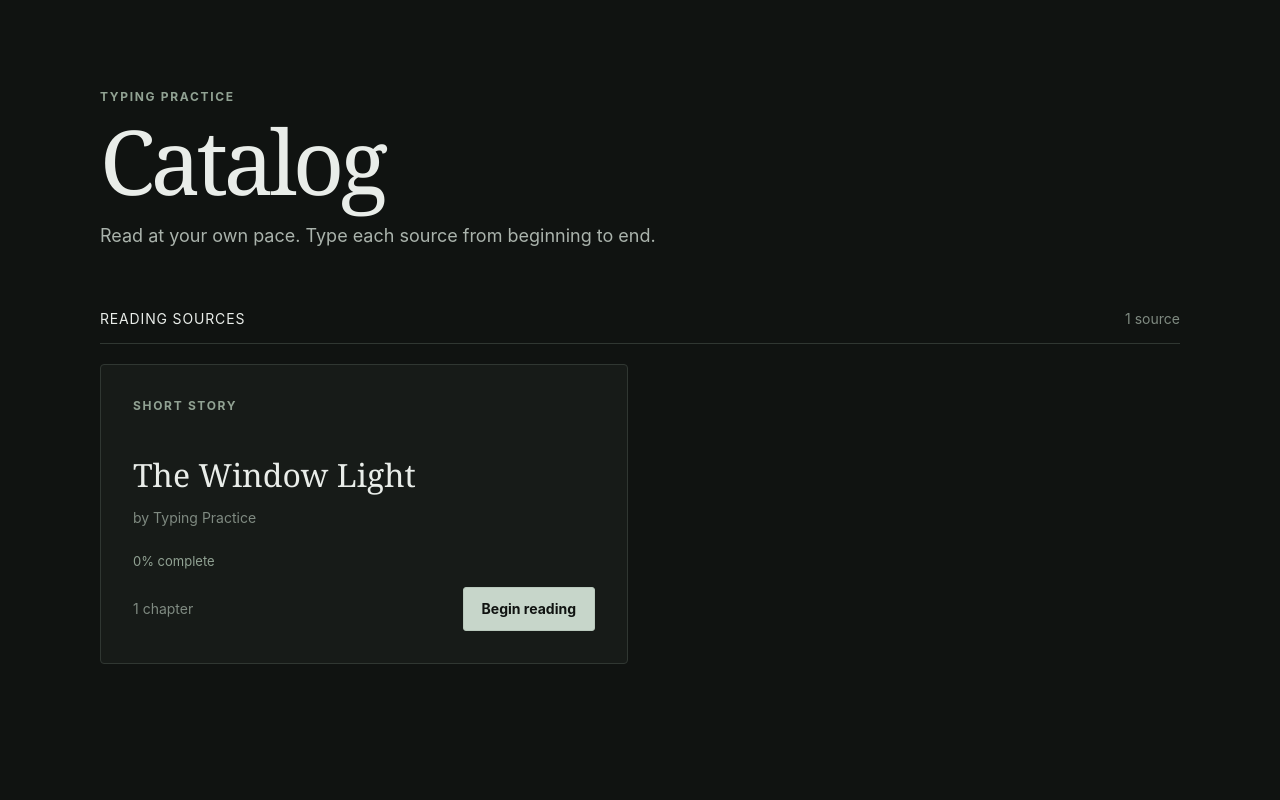
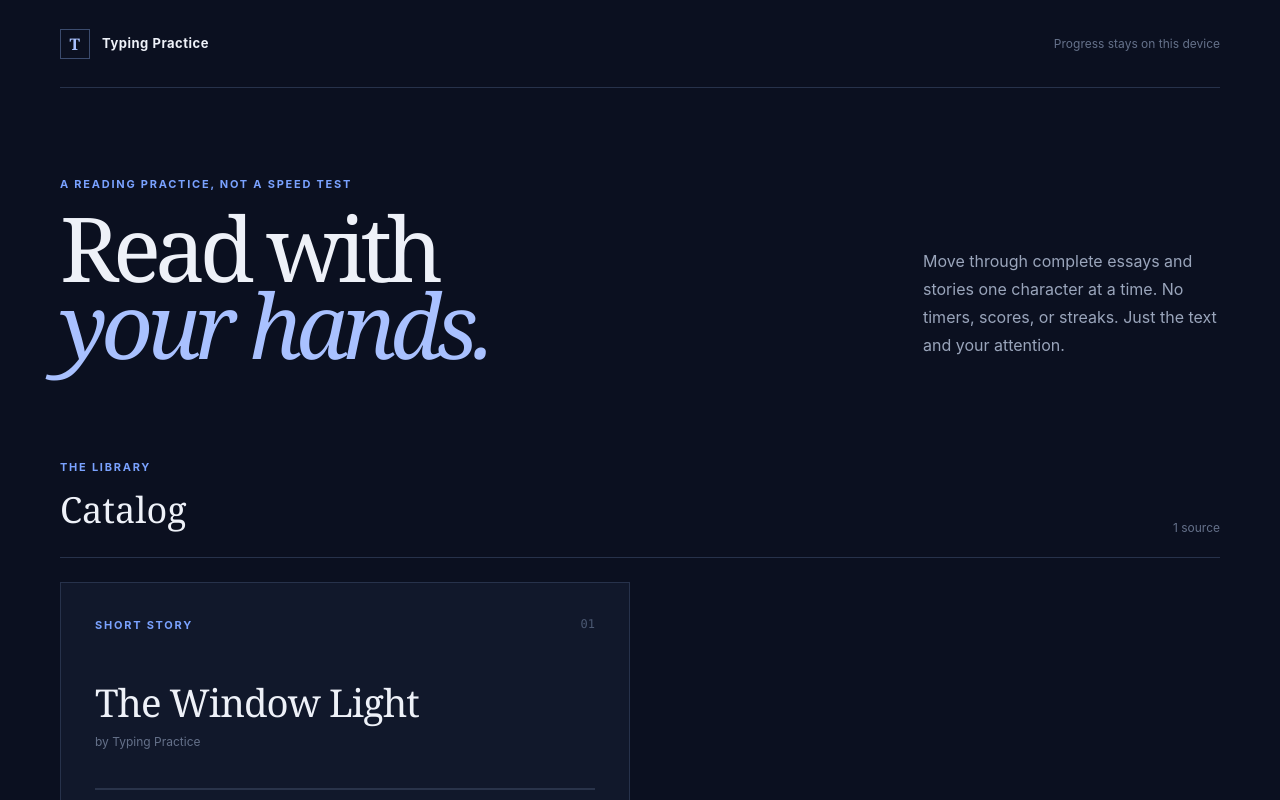
Before and after one commit to shana0440/typing, a SvelteKit app: page / in a window 1280 px wide. Shown: the top 800 px of the page. Built offline with nearby package versions, Linux system fonts and the light colour scheme.

Commit message:
Redesign reading interface

```diff
--- a/src/routes/+layout.svelte
+++ b/src/routes/+layout.svelte
@@ -7,7 +7,7 @@
 
 <svelte:head>
 	<link rel="icon" href={favicon} />
-	<meta name="theme-color" content="#101311" />
+	<meta name="theme-color" content="#0b1020" />
 </svelte:head>
 
 <div class="desktop-app">{@render children()}</div>
--- a/src/routes/+page.svelte
+++ b/src/routes/+page.svelte
@@ -29,6 +29,16 @@
 		return saved ? Math.round((saved.position / sourceText(source).length) * 100) : 0;
 	}
 
+	function wordCount(source: ReadingSource): string {
+		return new Intl.NumberFormat('en', { notation: 'compact' }).format(
+			sourceText(source).trim().split(/\s+/).length
+		);
+	}
+
+	function sourceKind(source: ReadingSource): string {
+		return source.originalUrl ? 'Article' : 'Short story';
+	}
+
 	function restart(sourceId: string) {
 		clearSourceProgress(localStorage, sourceId);
 	}
@@ -43,22 +53,38 @@
 </svelte:head>
 
 <main class="catalog-page">
+	<nav class="site-nav" aria-label="Main navigation">
+		<a class="wordmark" href={resolve('/')} aria-label="Typing Practice home">
+			<span class="wordmark-mark" aria-hidden="true">T</span>
+			<span>Typing Practice</span>
+		</a>
+		<span class="local-note">Progress stays on this device</span>
+	</nav>
+
 	<header class="catalog-header">
-		<p class="eyebrow">Typing Practice</p>
-		<h1>Catalog</h1>
-		<p class="lede">Read at your own pace. Type each source from beginning to end.</p>
+		<div>
+			<p class="eyebrow">A reading practice, not a speed test</p>
+			<h1>Read with<br /><em>your hands.</em></h1>
+		</div>
+		<p class="lede">
+			Move through complete essays and stories one character at a time. No timers, scores, or
+			streaks. Just the text and your attention.
+		</p>
 	</header>
 
 	{#if mostRecent}
 		<section class="continue-card" aria-labelledby="continue-heading">
-			<div>
+			<div class="continue-copy">
 				<p class="eyebrow">Most recent</p>
 				<h2 id="continue-heading">{mostRecent.source.title}</h2>
-				<p>
+				<p class="continue-meta">
 					{mostRecent.saved?.completedAt
 						? 'Completed'
 						: `${percentage(mostRecent.source)}% complete`}
 				</p>
+				<div class="card-progress" aria-hidden="true">
+					<span style:width={`${percentage(mostRecent.source)}%`}></span>
+				</div>
 			</div>
 			<form action={resolve('/session')} method="get">
 				<button class="primary-action" name="source" value={mostRecent.source.id} type="submit"
@@ -70,24 +96,39 @@
 
 	<section aria-labelledby="reading-sources">
 		<div class="section-heading">
-			<h2 id="reading-sources">Reading Sources</h2>
-			<span>{catalog.length} source</span>
+			<div>
+				<p class="eyebrow">The library</p>
+				<h2 id="reading-sources">Catalog</h2>
+			</div>
+			<span>{catalog.length} {catalog.length === 1 ? 'source' : 'sources'}</span>
 		</div>
 
 		<div class="source-grid">
 			{#each catalog as source (source.id)}
 				{@const saved = progressForSource(progress, source)}
 				<article class="source-card">
-					<div>
-						<p class="source-kind">Short story</p>
+					<div class="source-card-main">
+						<div class="source-card-index" aria-hidden="true">
+							{String(catalog.indexOf(source) + 1).padStart(2, '0')}
+						</div>
+						<p class="source-kind">{sourceKind(source)}</p>
 						<h3>{source.title}</h3>
 						<p class="source-author">by {source.author}</p>
-						<p class="source-progress">
-							{saved?.completedAt ? 'Completed' : `${percentage(source)}% complete`}
-						</p>
+					</div>
+					<div class="card-progress" aria-hidden="true">
+						<span style:width={`${percentage(source)}%`}></span>
 					</div>
 					<div class="source-footer">
-						<span>{source.sections.length} chapter</span>
+						<div class="source-details">
+							<span>{wordCount(source)} words</span>
+							<span
+								>{source.sections.length}
+								{source.sections.length === 1 ? 'section' : 'sections'}</span
+							>
+							<span class="source-progress">
+								{saved?.completedAt ? 'Completed' : `${percentage(source)}% complete`}
+							</span>
+						</div>
 						<form action={resolve('/session')} method="get">
 							<button
 								class="primary-action"
--- a/src/routes/layout.css
+++ b/src/routes/layout.css
@@ -3,34 +3,61 @@
 @plugin '@tailwindcss/typography';
 
 :root {
-	font-family: Inter, ui-sans-serif, system-ui, sans-serif;
-	color: #e9ede9;
-	background: #101311;
+	font-family:
+		Inter,
+		ui-sans-serif,
+		-apple-system,
+		BlinkMacSystemFont,
+		'Segoe UI',
+		sans-serif;
+	color: #eef1f8;
+	background: #0b1020;
 	font-synthesis: none;
+	--ink: #0b1020;
+	--ink-raised: #11182b;
+	--ink-soft: #182139;
+	--paper: #eef1f8;
+	--muted: #9aa5bb;
+	--faint: #65718a;
+	--line: #27324b;
+	--blue: #7aa2ff;
+	--blue-bright: #a9c1ff;
+	--amber: #f2c66d;
+	--danger: #ff8989;
 }
 
 * {
 	box-sizing: border-box;
 }
-
 html {
 	min-width: 320px;
 	min-height: 100%;
-	background: #101311;
+	background: var(--ink);
 }
-
 body {
 	min-height: 100vh;
 	margin: 0;
 }
-
 a {
 	color: inherit;
 }
-
 button,
 a {
 	-webkit-tap-highlight-color: transparent;
+}
+button {
+	touch-action: manipulation;
+}
+h1,
+h2,
+h3,
+p {
+	margin-top: 0;
+}
+
+:focus-visible {
+	outline: 2px solid var(--blue-bright);
+	outline-offset: 4px;
 }
 
 .desktop-required {
@@ -38,73 +65,125 @@ a {
 }
 
 .catalog-page {
-	width: min(1080px, calc(100% - 64px));
+	width: min(1160px, calc(100% - 80px));
 	margin: 0 auto;
-	padding: 88px 0;
+	padding: 0 0 96px;
+}
+
+.site-nav {
+	display: flex;
+	height: 88px;
+	align-items: center;
+	justify-content: space-between;
+	border-bottom: 1px solid var(--line);
+}
+
+.wordmark {
+	display: inline-flex;
+	align-items: center;
+	gap: 12px;
+	font-size: 0.8125rem;
+	font-weight: 650;
+	letter-spacing: 0.04em;
+	text-decoration: none;
+}
+
+.wordmark-mark {
+	display: grid;
+	width: 30px;
+	height: 30px;
+	place-items: center;
+	border: 1px solid #3b4b6d;
+	color: var(--blue-bright);
+	font-family: Georgia, 'Times New Roman', serif;
+	font-size: 1rem;
+}
+
+.local-note {
+	color: var(--faint);
+	font-size: 0.75rem;
 }
 
 .catalog-header {
-	max-width: 650px;
-	margin-bottom: 56px;
+	display: grid;
+	grid-template-columns: minmax(0, 1.45fr) minmax(280px, 0.55fr);
+	align-items: end;
+	gap: 80px;
+	padding: 88px 0 96px;
 }
 
 .eyebrow,
 .source-kind,
 .keyboard-hint {
-	margin: 0 0 12px;
-	color: #91a293;
-	font-size: 0.75rem;
-	font-weight: 700;
-	letter-spacing: 0.14em;
+	margin: 0 0 16px;
+	color: var(--blue);
+	font-size: 0.6875rem;
+	font-weight: 750;
+	letter-spacing: 0.16em;
 	text-transform: uppercase;
 }
 
-h1,
-h2,
-h3,
-p {
-	margin-top: 0;
+.catalog-header h1 {
+	margin: 0;
+	font-family: Georgia, 'Times New Roman', serif;
+	font-size: clamp(4rem, 7vw, 7.25rem);
+	font-weight: 400;
+	letter-spacing: -0.065em;
+	line-height: 0.86;
 }
 
-.catalog-header h1 {
-	margin-bottom: 18px;
-	font-family: Georgia, serif;
-	font-size: clamp(3.5rem, 7vw, 5.75rem);
+.catalog-header h1 em {
+	color: var(--blue-bright);
 	font-weight: 400;
-	letter-spacing: -0.05em;
-	line-height: 0.95;
 }
 
 .lede {
-	color: #aab3ac;
-	font-size: 1.125rem;
-	line-height: 1.7;
+	max-width: 32rem;
+	margin: 0 0 4px;
+	color: var(--muted);
+	font-size: 1rem;
+	line-height: 1.75;
 }
 
 .continue-card {
-	display: flex;
-	align-items: flex-end;
-	justify-content: space-between;
-	gap: 32px;
-	margin-bottom: 64px;
-	padding: 32px;
-	border: 1px solid #58675b;
-	border-radius: 4px;
-	background: #1a211c;
+	position: relative;
+	display: grid;
+	grid-template-columns: minmax(0, 1fr) auto;
+	align-items: end;
+	gap: 40px;
+	margin-bottom: 88px;
+	padding: 36px 40px 40px 48px;
+	border: 1px solid #344261;
+	background: linear-gradient(110deg, #17213a, #11182b 68%);
+	box-shadow: 0 24px 70px rgb(0 0 0 / 20%);
 }
 
-.continue-card h2 {
-	margin-bottom: 8px;
-	font-family: Georgia, serif;
-	font-size: 2rem;
-	font-weight: 400;
+.continue-card::before {
+	position: absolute;
+	top: -1px;
+	bottom: -1px;
+	left: -1px;
+	width: 4px;
+	background: var(--blue);
+	content: '';
 }
 
-.continue-card p:last-child,
+.continue-copy {
+	max-width: 700px;
+}
+.continue-card h2 {
+	margin-bottom: 12px;
+	font-family: Georgia, 'Times New Roman', serif;
+	font-size: clamp(1.8rem, 3vw, 2.65rem);
+	font-weight: 400;
+	letter-spacing: -0.025em;
+}
+
+.continue-meta,
 .source-progress {
-	margin-bottom: 0;
-	color: #91a293;
-	font-size: 0.8125rem;
+	margin-bottom: 20px;
+	color: var(--muted);
+	font-size: 0.75rem;
 }
 
 .section-heading,
@@ -117,283 +196,414 @@ p {
 }
 
 .section-heading {
-	margin-bottom: 20px;
-	padding-bottom: 14px;
-	border-bottom: 1px solid #303732;
+	align-items: end;
+	margin-bottom: 24px;
+	padding-bottom: 20px;
+	border-bottom: 1px solid var(--line);
 }
 
+.section-heading .eyebrow {
+	margin-bottom: 8px;
+}
 .section-heading h2 {
 	margin: 0;
-	font-size: 0.875rem;
-	letter-spacing: 0.06em;
-	text-transform: uppercase;
+	font-family: Georgia, 'Times New Roman', serif;
+	font-size: 2.25rem;
+	font-weight: 400;
 }
 
-.section-heading span,
+.section-heading > span,
 .source-author,
-.source-footer span {
-	color: #7f8a81;
-	font-size: 0.875rem;
+.source-details span {
+	color: var(--faint);
+	font-size: 0.75rem;
 }
 
 .source-grid {
 	display: grid;
 	grid-template-columns: repeat(2, minmax(0, 1fr));
-	gap: 24px;
+	gap: 20px;
 }
 
 .source-card {
+	position: relative;
 	display: flex;
-	min-height: 300px;
+	min-height: 350px;
 	flex-direction: column;
 	justify-content: space-between;
-	padding: 32px;
-	border: 1px solid #303732;
-	border-radius: 4px;
-	background: #171b18;
+	padding: 34px;
+	border: 1px solid var(--line);
+	background: var(--ink-raised);
+	transition:
+		border-color 180ms ease,
+		transform 180ms ease,
+		background 180ms ease;
+}
+
+.source-card:hover {
+	transform: translateY(-2px);
+	border-color: #405071;
+	background: #141d32;
+}
+
+.source-card-main {
+	padding-right: 50px;
+}
+.source-card-index {
+	position: absolute;
+	top: 32px;
+	right: 34px;
+	color: #4b5872;
+	font-family: 'SFMono-Regular', Consolas, monospace;
+	font-size: 0.75rem;
 }
 
 .source-card h3 {
-	margin: 36px 0 8px;
-	font-family: Georgia, serif;
-	font-size: 2rem;
+	max-width: 16ch;
+	margin: 48px 0 10px;
+	font-family: Georgia, 'Times New Roman', serif;
+	font-size: clamp(1.75rem, 3vw, 2.5rem);
 	font-weight: 400;
+	letter-spacing: -0.025em;
+	line-height: 1.08;
 }
 
-.source-progress {
-	margin-top: 24px;
+.source-author {
+	margin: 0;
+	line-height: 1.5;
+}
+.card-progress {
+	width: 100%;
+	height: 2px;
+	overflow: hidden;
+	background: #29334a;
+}
+.card-progress span {
+	display: block;
+	height: 100%;
+	background: var(--blue);
+	transition: width 250ms ease;
+}
+.continue-card .card-progress {
+	max-width: 300px;
+	margin-top: 22px;
 }
 
 .source-footer {
-	gap: 20px;
+	align-items: end;
+	gap: 24px;
+	margin-top: 24px;
+}
+.source-details {
+	display: flex;
+	flex-wrap: wrap;
+	gap: 5px 14px;
+}
+.source-details .source-progress {
+	width: 100%;
+	margin: 3px 0 0;
+	color: var(--blue-bright);
 }
 
 .primary-action,
 .secondary-action {
 	display: inline-flex;
-	min-height: 44px;
+	min-height: 46px;
 	align-items: center;
 	justify-content: center;
-	padding: 0 18px;
-	border: 1px solid #b9c9bc;
-	border-radius: 3px;
+	padding: 0 20px;
+	border: 1px solid var(--blue);
+	border-radius: 2px;
 	font: inherit;
-	font-size: 0.875rem;
+	font-size: 0.8125rem;
 	font-weight: 700;
 	text-decoration: none;
 	cursor: pointer;
+	transition:
+		background 160ms ease,
+		border-color 160ms ease,
+		color 160ms ease;
 }
 
 .primary-action {
-	color: #101311;
-	background: #c7d6ca;
+	color: #09101f;
+	background: var(--blue-bright);
 }
-
+.primary-action:hover {
+	border-color: #c6d5ff;
+	background: #c6d5ff;
+}
 .secondary-action {
-	color: #dbe3dc;
+	color: var(--paper);
+	border-color: #485672;
 	background: transparent;
+}
+.secondary-action:hover {
+	border-color: var(--blue);
+	background: #17213a;
 }
 
 .session-page {
 	display: grid;
 	min-height: 100vh;
 	grid-template-rows: auto 1fr;
-	padding: 0 48px;
-	background: #101311;
+	padding: 0 48px 40px;
+	background: radial-gradient(circle at 50% 42%, #121c31 0, var(--ink) 48%);
 }
 
 .session-header {
-	height: 92px;
-	border-bottom: 1px solid #272d29;
+	height: 88px;
+	border-bottom: 1px solid var(--line);
 }
-
 .catalog-link {
-	color: #9aa59d;
-	font-size: 0.8125rem;
+	display: inline-flex;
+	min-height: 44px;
+	align-items: center;
+	gap: 9px;
+	color: var(--muted);
+	font-size: 0.75rem;
+	font-weight: 650;
 	text-decoration: none;
+}
+.catalog-link:hover {
+	color: var(--paper);
+}
+.catalog-link span {
+	color: var(--blue);
+	font-size: 1rem;
 }
 
 .source-context {
 	display: flex;
 	flex-direction: column;
 	align-items: center;
-	gap: 5px;
+	gap: 6px;
 }
-
 .source-context strong {
-	font-family: Georgia, serif;
+	max-width: 42vw;
+	overflow: hidden;
+	font-family: Georgia, 'Times New Roman', serif;
 	font-size: 1rem;
 	font-weight: 400;
+	text-overflow: ellipsis;
+	white-space: nowrap;
 }
-
 .source-context span,
-.progress-context span {
-	color: #78837a;
-	font-size: 0.6875rem;
-	letter-spacing: 0.08em;
+.progress-context > span {
+	color: var(--faint);
+	font-size: 0.625rem;
+	font-weight: 700;
+	letter-spacing: 0.12em;
 	text-transform: uppercase;
 }
-
 .progress-context {
 	display: flex;
-	width: 108px;
+	width: 118px;
 	align-items: center;
-	gap: 10px;
+	gap: 12px;
 }
-
 .progress-track {
-	width: 72px;
+	width: 76px;
 	height: 2px;
-	background: #303732;
+	background: #303b53;
 }
-
 .progress-fill {
 	height: 100%;
-	background: #91a293;
+	background: var(--blue);
+	transition: width 200ms ease;
 }
 
 .typing-stage {
 	display: flex;
-	width: min(920px, 82vw);
+	width: min(1000px, 82vw);
 	align-self: center;
 	justify-self: center;
 	flex-direction: column;
+	padding-top: 40px;
 	outline: none;
 }
-
+.session-instructions {
+	display: flex;
+	align-items: center;
+	justify-content: space-between;
+	margin-bottom: 26px;
+}
 .keyboard-hint {
-	margin-bottom: 24px;
+	display: flex;
+	align-items: center;
+	gap: 10px;
+	margin: 0;
+	color: var(--muted);
+}
+.status-dot {
+	width: 6px;
+	height: 6px;
+	border-radius: 50%;
+	background: var(--blue);
+	box-shadow: 0 0 0 4px rgb(122 162 255 / 12%);
+}
+.shortcut-hint {
+	display: flex;
+	align-items: center;
+	gap: 6px;
+	margin: 0;
+	color: var(--faint);
+	font-size: 0.6875rem;
+}
+kbd {
+	min-width: 25px;
+	padding: 4px 7px;
+	border: 1px solid #39445b;
+	border-bottom-color: #536078;
+	border-radius: 3px;
+	color: var(--muted);
+	background: #151d2e;
+	font: inherit;
 	text-align: center;
 }
 
 .text-viewport {
-	height: 11.25rem;
+	position: relative;
+	height: 19rem;
 	overflow: hidden;
-	mask-image: linear-gradient(to bottom, transparent, black 16%, black 84%, transparent);
+	padding: 42px 52px 42px 68px;
+	border: 1px solid #27344f;
+	background: rgb(10 15 29 / 72%);
+	box-shadow: 0 30px 90px rgb(0 0 0 / 22%);
+	mask-image: linear-gradient(to bottom, transparent, black 12%, black 88%, transparent);
 }
-
+.reading-rail {
+	position: absolute;
+	top: 54px;
+	bottom: 54px;
+	left: 34px;
+	width: 2px;
+	background: #28334b;
+}
+.reading-rail span {
+	display: block;
+	width: 100%;
+	min-height: 4px;
+	background: var(--blue);
+	transition: height 200ms ease;
+}
 .source-text {
 	white-space: pre-wrap;
-	color: #cfd6d0;
-	font-family: 'SFMono-Regular', Consolas, 'Liberation Mono', monospace;
-	font-size: 1.5rem;
-	line-height: 2.25rem;
-	letter-spacing: 0.015em;
+	color: #d8deea;
+	font-family: 'SFMono-Regular', 'Cascadia Code', Consolas, 'Liberation Mono', monospace;
+	font-size: clamp(1.125rem, 1.65vw, 1.45rem);
+	line-height: 2.35rem;
+	letter-spacing: 0.018em;
 }
-
 .completed-character {
-	color: #59615b;
+	color: #4e5a70;
 }
-
 .current-character {
-	border-bottom: 2px solid #b9c9bc;
-	color: #f3f5f3;
+	border-bottom: 2px solid var(--amber);
+	color: #fff8e8;
+	background: rgb(242 198 109 / 10%);
 }
-
 .typing-error {
 	border-radius: 2px;
-	border-bottom-color: #d88178;
-	color: #ffd8d3;
-	background: #5a2825;
+	border-bottom-color: var(--danger);
+	color: #ffe7e7;
+	background: #5a2730;
 }
-
 .error-message {
 	min-height: 20px;
-	margin: 20px 0 0;
+	margin: 22px 0 0;
 	color: transparent;
 	font-family: 'SFMono-Regular', Consolas, monospace;
 	font-size: 0.75rem;
 	text-align: center;
 }
-
 .error-visible {
-	color: #d8948d;
+	color: var(--danger);
 }
 
 .help-backdrop {
 	position: fixed;
 	z-index: 10;
 	inset: 0;
-	background: rgb(4 7 5 / 62%);
+	background: rgb(3 7 16 / 72%);
+	backdrop-filter: blur(3px);
 }
-
 .word-help {
 	position: fixed;
 	z-index: 11;
 	top: 0;
 	right: 0;
 	display: flex;
-	width: min(520px, 42vw);
+	width: min(560px, 46vw);
 	height: 100vh;
 	flex-direction: column;
-	gap: 36px;
-	padding: 48px;
-	border-left: 1px solid #3b443d;
+	gap: 34px;
+	overflow-y: auto;
+	padding: 52px;
+	border-left: 1px solid #364361;
 	outline: none;
-	background: #171b18;
-	box-shadow: -24px 0 80px rgb(0 0 0 / 24%);
+	background: #11182b;
+	box-shadow: -30px 0 100px rgb(0 0 0 / 35%);
 }
-
 .word-help-header {
 	display: flex;
 	align-items: flex-start;
 	justify-content: space-between;
 	gap: 24px;
 }
-
 .word-help-header h2 {
 	margin: 0;
 	font-family: 'SFMono-Regular', Consolas, monospace;
-	font-size: 1.75rem;
+	font-size: 1.8rem;
 	font-weight: 500;
 }
-
 .close-help {
-	padding: 7px 10px;
-	border: 1px solid #465048;
+	min-height: 38px;
+	padding: 0 12px;
+	border: 1px solid #46526b;
 	border-radius: 3px;
-	color: #929e95;
+	color: var(--muted);
 	background: transparent;
 	font: inherit;
-	font-size: 0.6875rem;
-	letter-spacing: 0.05em;
+	font-size: 0.625rem;
+	font-weight: 700;
+	letter-spacing: 0.08em;
 	text-transform: uppercase;
 	cursor: pointer;
 }
-
+.close-help:hover {
+	border-color: var(--blue);
+	color: var(--paper);
+}
 .help-explanation {
 	margin: 0;
-	color: #e2e8e3;
-	font-size: 1.125rem;
-	line-height: 1.8;
+	color: #e2e7f1;
+	font-size: 1.0625rem;
+	line-height: 1.85;
 }
-
 .help-section {
 	padding-top: 24px;
-	border-top: 1px solid #303732;
+	border-top: 1px solid var(--line);
 }
-
 .help-section h3 {
-	margin-bottom: 12px;
-	color: #849087;
-	font-size: 0.6875rem;
-	letter-spacing: 0.12em;
+	margin-bottom: 14px;
+	color: var(--blue);
+	font-size: 0.625rem;
+	letter-spacing: 0.14em;
 	text-transform: uppercase;
 }
-
 .help-section p,
 .help-section blockquote {
 	margin: 0;
-	color: #cbd3cd;
-	font-family: Georgia, serif;
+	color: #c8d0df;
+	font-family: Georgia, 'Times New Roman', serif;
 	font-size: 1.0625rem;
-	line-height: 1.7;
+	line-height: 1.75;
 }
-
 .help-section mark {
-	padding: 2px 1px;
-	color: #f3f5f3;
-	background: #49604e;
+	padding: 2px 3px;
+	color: #fff4d9;
+	background: #5b4926;
 }
 
 .completion-view,
@@ -406,42 +616,71 @@ p {
 	flex-direction: column;
 	padding: 48px;
 	text-align: center;
+	background: radial-gradient(circle at center, #17213a, var(--ink) 55%);
 }
-
 .session-loading {
-	color: #849087;
+	color: var(--muted);
 }
-
 .completion-view h1,
 .not-found h1 {
+	max-width: 16ch;
 	margin-bottom: 16px;
-	font-family: Georgia, serif;
-	font-size: clamp(3rem, 7vw, 5rem);
+	font-family: Georgia, 'Times New Roman', serif;
+	font-size: clamp(3rem, 7vw, 5.5rem);
 	font-weight: 400;
-	letter-spacing: -0.04em;
+	letter-spacing: -0.05em;
+	line-height: 1;
 }
-
 .completion-view > p:not(.eyebrow) {
 	margin-bottom: 36px;
-	color: #849087;
+	color: var(--muted);
 }
-
 .completion-actions {
 	justify-content: center;
 	gap: 12px;
+}
+
+@media (max-width: 920px) {
+	.catalog-page {
+		width: min(100% - 48px, 1160px);
+	}
+	.catalog-header {
+		grid-template-columns: 1fr;
+		gap: 36px;
+		padding: 64px 0 72px;
+	}
+	.source-grid {
+		grid-template-columns: 1fr;
+	}
+	.source-card {
+		min-height: 320px;
+	}
+	.word-help {
+		width: min(620px, 68vw);
+	}
 }
 
 @media (max-width: 767px) {
 	.desktop-app {
 		display: none;
 	}
-
 	.desktop-required {
 		display: grid;
 		min-height: 100vh;
 		place-items: center;
 		padding: 32px;
-		color: #9da69f;
+		color: var(--muted);
 		text-align: center;
 	}
 }
+
+@media (prefers-reduced-motion: reduce) {
+	*,
+	*::before,
+	*::after {
+		scroll-behavior: auto !important;
+		transition-duration: 0.01ms !important;
+		animation-duration: 0.01ms !important;
+		animation-iteration-count: 1 !important;
+	}
+}
--- a/src/routes/session/+page.svelte
+++ b/src/routes/session/+page.svelte
@@ -180,7 +180,9 @@
 {:else}
 	<main class="session-page">
 		<header class="session-header">
-			<a class="catalog-link" href={resolve('/')} aria-label="Return to Catalog">Catalog</a>
+			<a class="catalog-link" href={resolve('/')} aria-label="Return to Catalog">
+				<span aria-hidden="true">←</span> Catalog
+			</a>
 			<div class="source-context">
 				<strong>{source.title}</strong>
 				<span>{sectionTitle}</span>
@@ -194,8 +196,16 @@
 		</header>
 
 		<section class="typing-stage" aria-label="Typing Session" tabindex="-1" bind:this={typingStage}>
-			<p class="keyboard-hint">Type to continue</p>
+			<div class="session-instructions">
+				<p class="keyboard-hint">
+					<span class="status-dot" aria-hidden="true"></span>Ready to type
+				</p>
+				<p class="shortcut-hint"><kbd>Alt</kbd><span>+</span><kbd>H</kbd> for word help</p>
+			</div>
 			<div class="text-viewport">
+				<div class="reading-rail" aria-hidden="true">
+					<span style:height={`${progress}%`}></span>
+				</div>
 				<div class="source-text" aria-label="Reading Source text">
 					{#each Array.from(text) as character, index (index)}
 						{#if character === '\n'}
```
